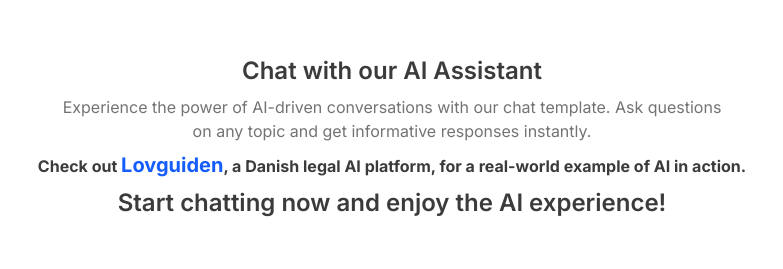
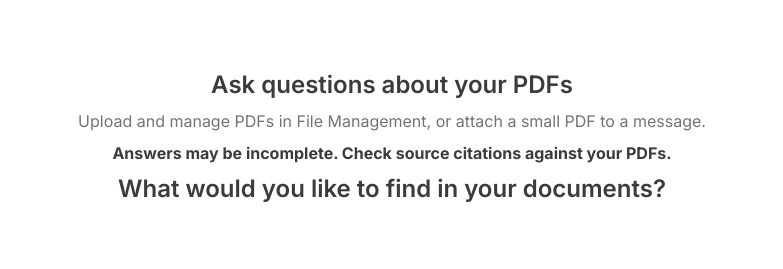
Before and after one commit to desanv01/ai-chatbot-with-rag, a Next.js app: page /chat in a window 1280 px wide. Shown: the part 212-481 px from the top of the page, without its empty margins (248-1031 px from the left). Built offline with nearby package versions, Linux system fonts and the light colour scheme; no server answers.

Commit message:
fix: replace generic chat template copy with PDF guidance

```diff
--- a/app/(dashboard)/chat/components/Chat.tsx
+++ b/app/(dashboard)/chat/components/Chat.tsx
@@ -111,28 +111,17 @@ const ChatComponent: React.FC<ChatProps> = ({
       {messages.length === 0 ? (
         <div className="flex flex-col justify-center items-center h-[90vh] text-center px-4">
           <h2 className="text-2xl font-semibold text-foreground/80 pb-2">
-            Chat with our AI Assistant
+            Ask questions about your PDFs
           </h2>
           <p className="text-muted-foreground pb-2 max-w-2xl">
-            Experience the power of AI-driven conversations with our chat
-            template. Ask questions on any topic and get informative responses
-            instantly.
+            Upload and manage PDFs in File Management, or attach a small PDF to
+            a message.
           </p>
           <p className="font-bold text-foreground/80 pb-2">
-            Check out{' '}
-            <Link
-              href="https://www.lovguiden.dk/"
-              target="_blank"
-              rel="noopener"
-              className="text-xl text-blue-600 dark:text-blue-400 hover:underline"
-            >
-              Lovguiden
-            </Link>
-            , a Danish legal AI platform, for a real-world example of AI in
-            action.
+            Answers may be incomplete. Check source citations against your PDFs.
           </p>
           <h2 className="text-2xl font-semibold text-foreground/80">
-            Start chatting now and enjoy the AI experience!
+            What would you like to find in your documents?
           </h2>
         </div>
       ) : (
```
Also changed, not shown: vercel.json.
